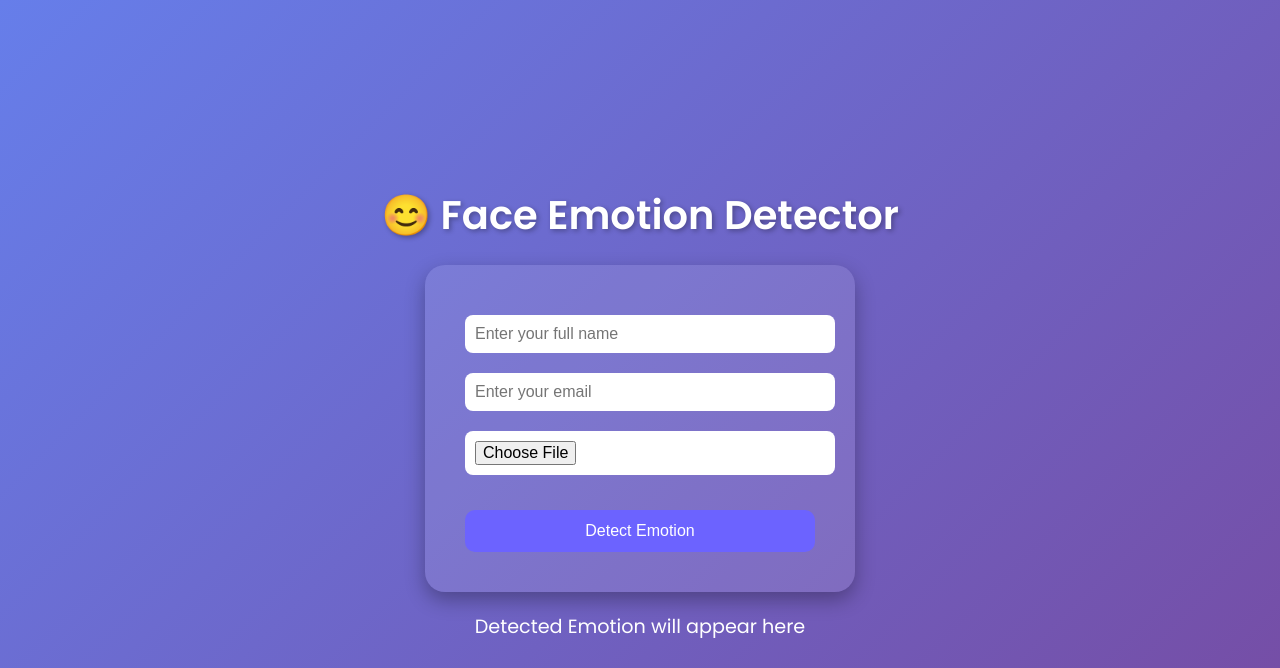
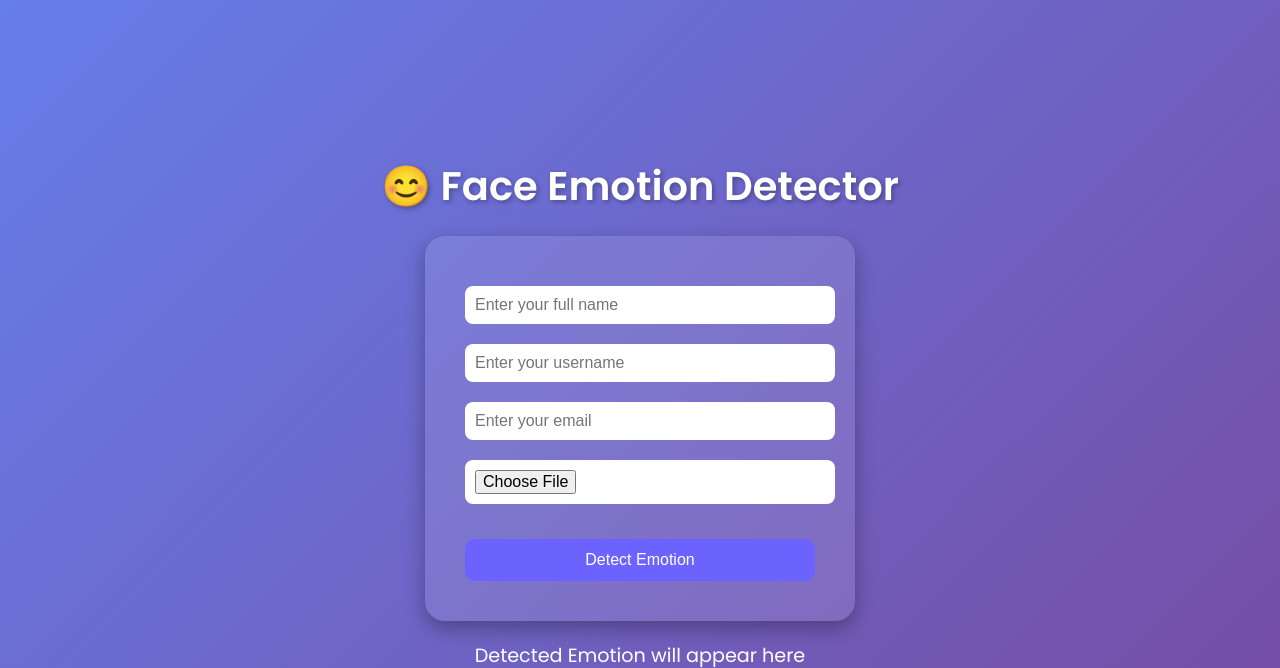
Before and after one commit to Tahmiloreh007/OKE_22CD032177, a Flask app: page / in a window 1280 px wide. Shown: the top 668 px of the page. Run offline with Flask 3, Linux system fonts and the light colour scheme.

Commit message:
Update index.html

```diff
--- a/templates/index.html
+++ b/templates/index.html
@@ -86,6 +86,7 @@
 
     <form id="emotionForm">
         <input type="text" name="name" placeholder="Enter your full name" required>
+        <input type="text" name="username" placeholder="Enter your username" required>
         <input type="email" name="email" placeholder="Enter your email" required>
         <input type="file" name="file" accept="image/*" required onchange="previewImage(event)">
         <div class="preview">
```
